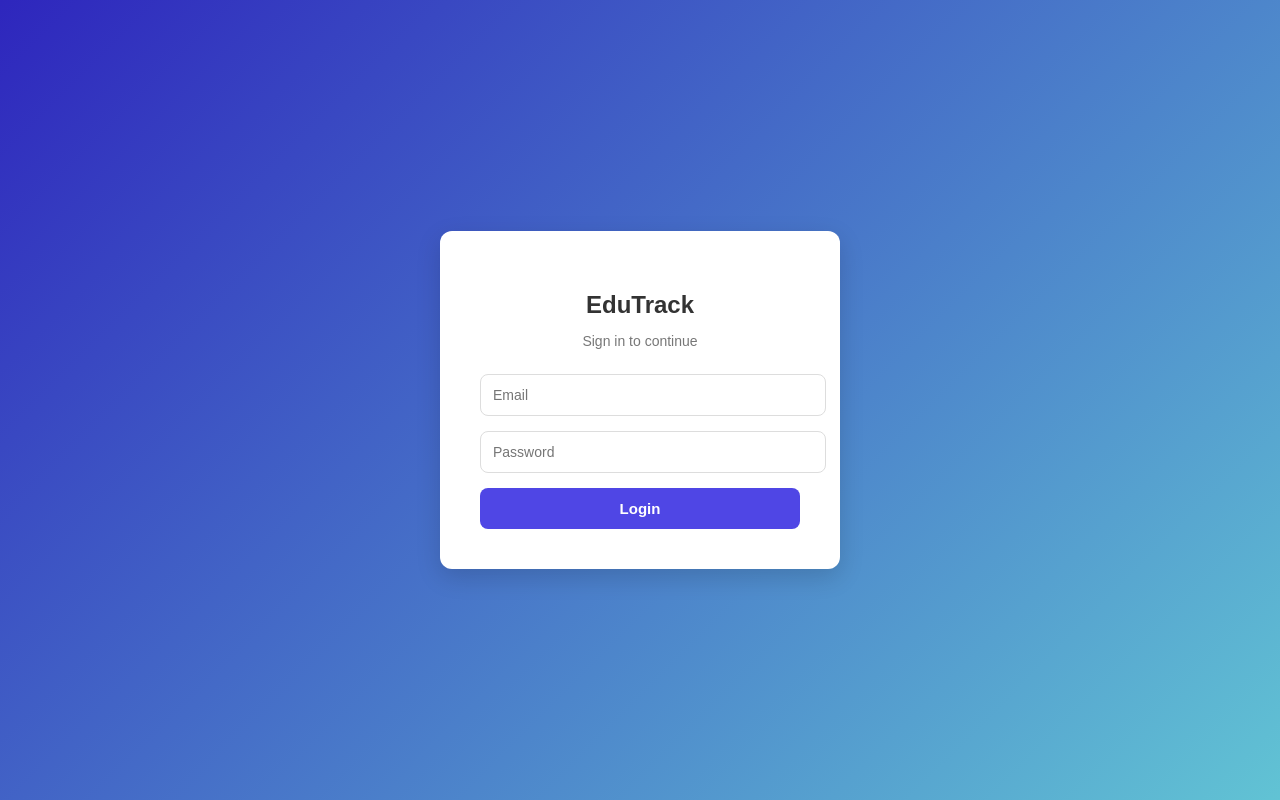
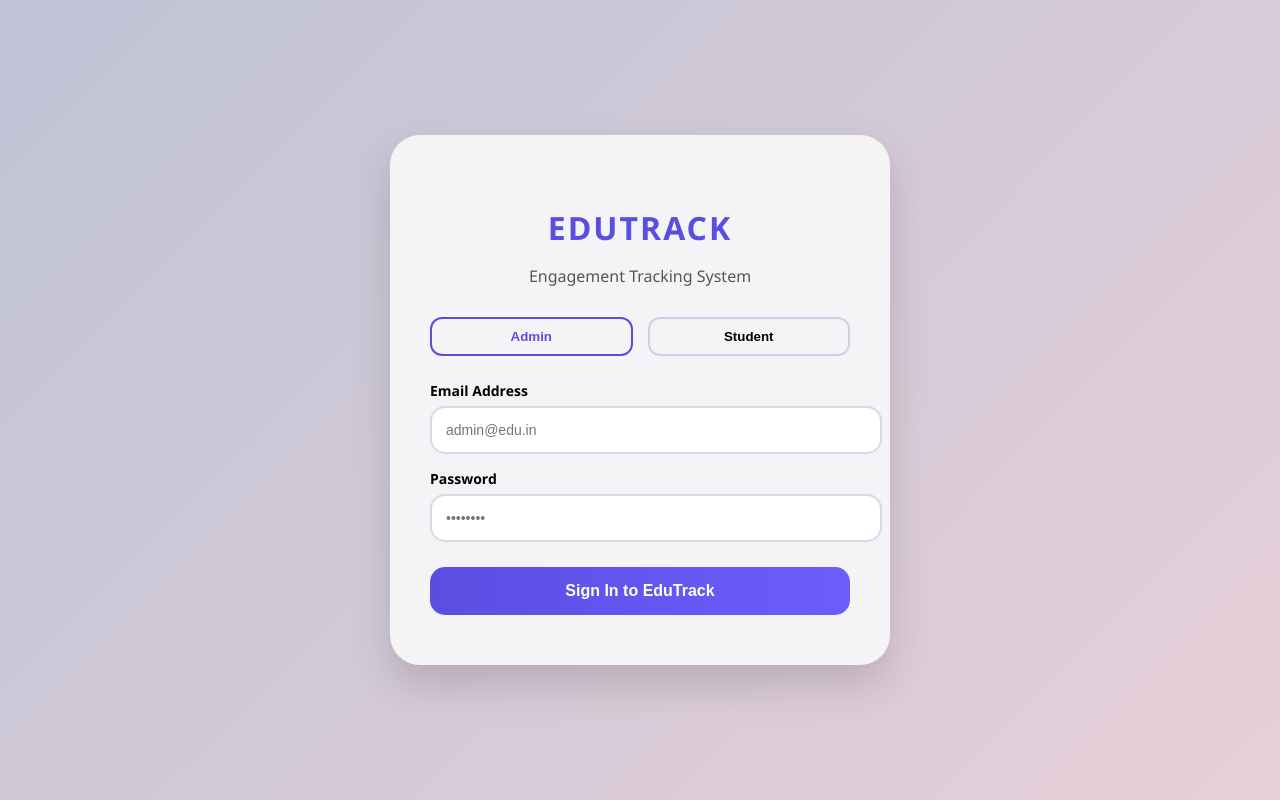
Before and after one commit to Areya911/engagementTracking, a React (Create React App) app in the folder client/: page / in a window 1280 px wide. Built offline with nearby package versions, Linux system fonts and the light colour scheme.

Commit message:
Login Page-Set

```diff
--- a/client/src/pages/Login.css
+++ b/client/src/pages/Login.css
@@ -1,61 +1,97 @@
+body {
+  margin: 0;
+  font-family: 'Segoe UI', sans-serif;
+}
+
 .login-wrapper {
   height: 100vh;
   display: flex;
   justify-content: center;
   align-items: center;
-  background: linear-gradient(135deg, #2e26bd, #61c3d4);
-  font-family: Arial, Helvetica, sans-serif;
+  background: linear-gradient(135deg, #bfc4d6, #e7cfd8);
 }
 
 .login-card {
-  background: white;
-  padding: 40px;
-  width: 320px;
-  border-radius: 12px;
-  box-shadow: 0 8px 25px rgba(0,0,0,0.15);
-  text-align: center;
+  background: #f4f4f6;
+  padding: 50px 40px;
+  width: 420px;
+  border-radius: 30px;
+  box-shadow: 0 20px 40px rgba(0,0,0,0.15);
 }
 
-.title {
-  margin-bottom: 5px;
-  color: #333;
+.logo {
+  text-align: center;
+  color: #5a4de1;
+  font-weight: 800;
+  letter-spacing: 2px;
+  margin-bottom: 8px;
 }
 
 .subtitle {
-  margin-bottom: 25px;
-  color: #777;
-  font-size: 14px;
+  text-align: center;
+  color: #555;
+  margin-bottom: 30px;
 }
 
-.input {
+.role-toggle {
+  display: flex;
+  gap: 15px;
+  margin-bottom: 25px;
+}
+
+.role-toggle button {
+  flex: 1;
+  padding: 10px;
+  border-radius: 12px;
+  border: 2px solid #cbd0e5;
+  background: transparent;
+  font-weight: 600;
+  cursor: pointer;
+  transition: 0.2s ease;
+}
+
+.active-role {
+  border: 2px solid #5a4de1 !important;
+  color: #5a4de1;
+  background: #e9e7ff;
+}
+
+label {
+  font-weight: 600;
+  font-size: 14px;
+  display: block;
+  margin-top: 15px;
+  margin-bottom: 6px;
+}
+
+input {
   width: 100%;
-  padding: 12px;
-  margin-bottom: 15px;
-  border: 1px solid #ddd;
-  border-radius: 8px;
+  padding: 14px;
+  border-radius: 15px;
+  border: 2px solid #d6d9e6;
   font-size: 14px;
   outline: none;
   transition: 0.2s;
 }
 
-.input:focus {
-  border-color: #4f46e5;
-  box-shadow: 0 0 5px rgba(79, 70, 229, 0.3);
+input:focus {
+  border-color: #5a4de1;
 }
 
 .login-btn {
   width: 100%;
-  padding: 12px;
-  background: #4f46e5;
+  margin-top: 25px;
+  padding: 15px;
+  border-radius: 15px;
+  border: none;
+  background: linear-gradient(90deg, #5a4de1, #6d5efc);
   color: white;
-  border: none;
-  border-radius: 8px;
-  font-size: 15px;
-  font-weight: bold;
+  font-weight: 700;
+  font-size: 16px;
   cursor: pointer;
   transition: 0.2s;
 }
 
 .login-btn:hover {
-  background: #4338ca;
+  opacity: 0.9;
 }
--- a/client/src/pages/Login.js
+++ b/client/src/pages/Login.js
@@ -1,14 +1,13 @@
-import { useState, useContext } from "react";
+import { useState } from "react";
 import API from "../api/axios";
-import { AuthContext } from "../context/AuthContext";
 import { useNavigate } from "react-router-dom";
 import "./Login.css";
 
 export default function Login() {
+  const [role, setRole] = useState("admin");
   const [email, setEmail] = useState("");
   const [password, setPassword] = useState("");
 
-  const { login } = useContext(AuthContext);
   const navigate = useNavigate();
 
   const handleLogin = async () => {
@@ -16,13 +15,13 @@ export default function Login() {
       const res = await API.post("/auth/login", { email, password });
 
       localStorage.setItem("token", res.data.token);
-      login(res.data);
 
       if (res.data.role === "admin") {
         navigate("/admin");
       } else {
         navigate("/user/dashboard");
       }
+
     } catch (err) {
       alert("Invalid credentials");
     }
@@ -31,25 +30,51 @@ export default function Login() {
   return (
     <div className="login-wrapper">
       <div className="login-card">
-        <h2 className="title">EduTrack</h2>
-        <p className="subtitle">Sign in to continue</p>
 
+        <h1 className="logo">EDUTRACK</h1>
+        <p className="subtitle">Engagement Tracking System</p>
+
+        {/* ROLE TOGGLE */}
+        <div className="role-toggle">
+          <button
+            className={role === "admin" ? "active-role" : ""}
+            onClick={() => setRole("admin")}
+          >
+            Admin
+          </button>
+
+          <button
+            className={role === "student" ? "active-role" : ""}
+            onClick={() => setRole("student")}
+          >
+            Student
+          </button>
+        </div>
+
+        {/* EMAIL */}
+        <label>Email Address</label>
         <input
-          className="input"
-          placeholder="Email"
-          onChange={e => setEmail(e.target.value)}
+          type="email"
+          placeholder={role === "admin" ? "admin@edu.in" : "kavya@edu.in"}
+          value={email}
+          onChange={(e) => setEmail(e.target.value)}
         />
 
+        {/* PASSWORD */}
+        <label>Password</label>
         <input
-          className="input"
           type="password"
-          placeholder="Password"
-          onChange={e => setPassword(e.target.value)}
+          placeholder="••••••••"
+          value={password}
+          onChange={(e) => setPassword(e.target.value)}
         />
 
         <button className="login-btn" onClick={handleLogin}>
-          Login
+          Sign In to EduTrack
         </button>
+
+
+
       </div>
     </div>
   );
```
